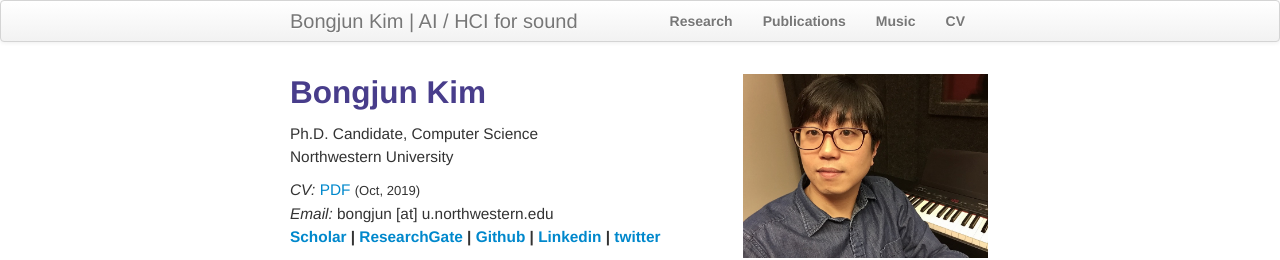
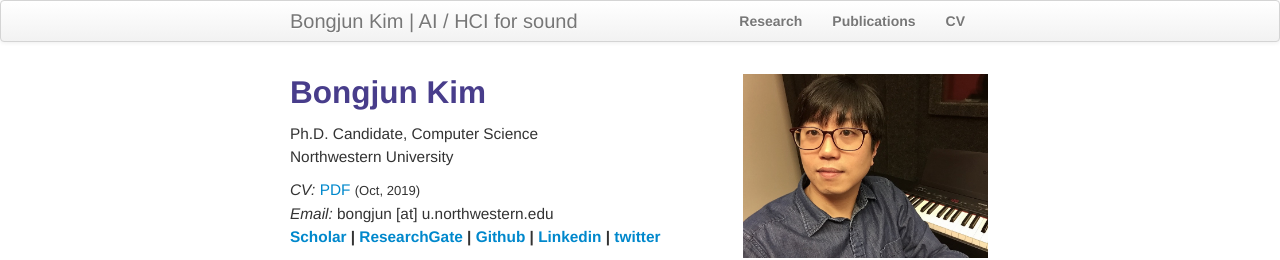
Before and after one commit to bongjun/bongjun.github.io, a Jekyll site: the page built from index.md, in a window 1280 px wide. Shown: the top 260 px of the page. Built offline with Jekyll 4.4.1, drawn with Linux system fonts in a browser that asks for light colours.

Commit message:
hiding the music section

```diff
--- a/_includes/themes/twitter/default.html
+++ b/_includes/themes/twitter/default.html
@@ -37,7 +37,7 @@
           <ul class="nav">
               <li><a href="{{ BASE_PATH }}/pages/research.html"><b>Research</b></a></li>
               <li><a href="{{ BASE_PATH }}/pages/publications.html"><b>Publications</b></a></li>
-              <li><a href="{{ BASE_PATH }}/pages/music.html"><b>Music</b></a></li>
+<!--               <li><a href="{{ BASE_PATH }}/pages/music.html"><b>Music</b></a></li> -->
               <li><a href="{{ BASE_PATH }}/pages/files/BK_CV.pdf"><b>CV</b></a></li>
 
 
```
